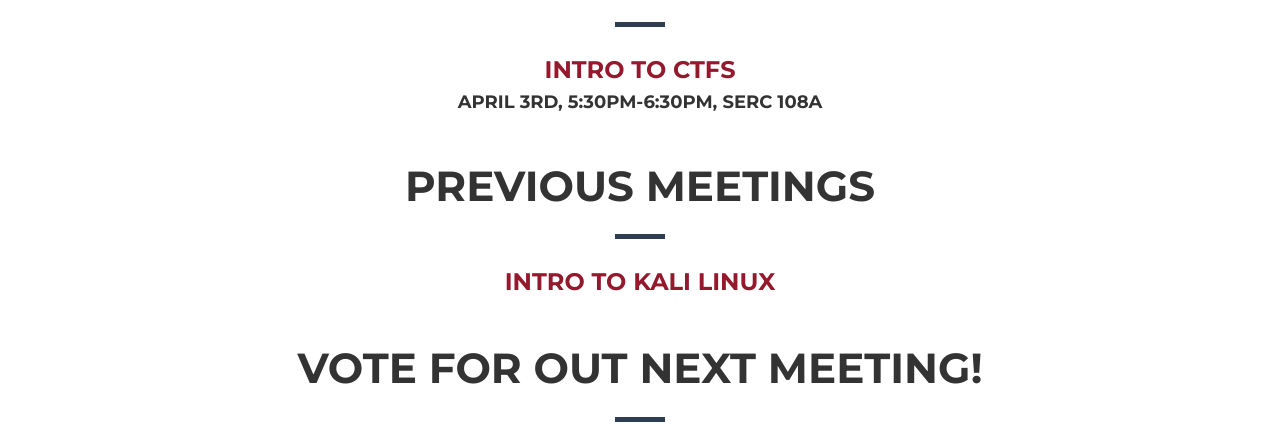
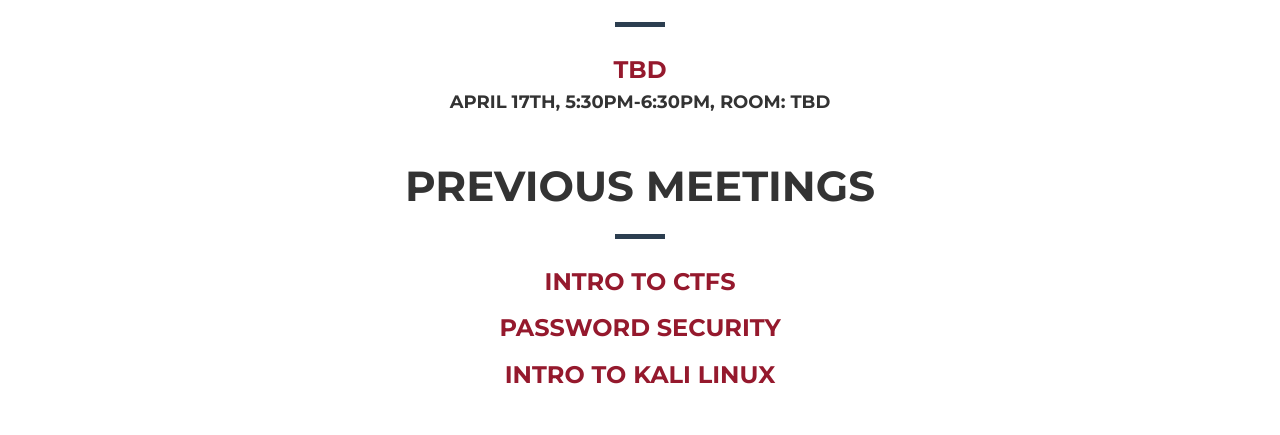
Before and after one commit to jakelawrence24/tusec, a website: page index.html in a window 1280 px wide. Shown: the part 945-1380 px from the top of the page. Drawn offline with nearby package versions, Linux system fonts and the light colour scheme.

Commit message:
updated meetings

```diff
--- a/index.html
+++ b/index.html
@@ -85,8 +85,8 @@
                     <img src="img/logo2nt.png" class="im" id="mh">
                     <h2>Next Meeting</h2>
                     <hr class="star-primary">
-                    <h3 style="color:#95192d">Intro to CTFs</h3>
-                    <h4>April 3rd, 5:30pm-6:30pm, SERC 108A</h4>
+                    <h3 style="color:#95192d">TBD</h3>
+                    <h4>April 17th, 5:30pm-6:30pm, Room: TBD</h4>
                 </div>
             </div>
             <br>
@@ -95,7 +95,9 @@
                 <div class="col-lg-12 text-center">
                     <h2>Previous Meetings</h2>
                     <hr class="star-primary">
-                    <h3 style="color:#95192d">Intro to Kali Linux</h3>
+                    <a href="https://drive.google.com/file/d/0B9zNQw_YQbIMenZJd0JFVi1YdGc/view?usp=sharing" target="_blank"><h3 style="color:#95192d">Intro to CTFs</h3></a>
+                    <a target="_blank" href="https://docs.google.com/presentation/d/15lNB2alGILcUgp5wzUTbVHUAPVYRssjiDtDi9Qp5iT4/edit?usp=sharing"><h3 style="color:#95192d">Password Security</h3></a>
+                    <a target="_blank" href="https://docs.google.com/presentation/d/1vSE3YyrsGxKiZJbZLrshMITN8g6HeCfXTf4fJ2ozJoY/edit?usp=sharing"><h3 style="color:#95192d">Intro to Kali Linux</h3></a>
                 </div>
             </div>
             <br>
```
